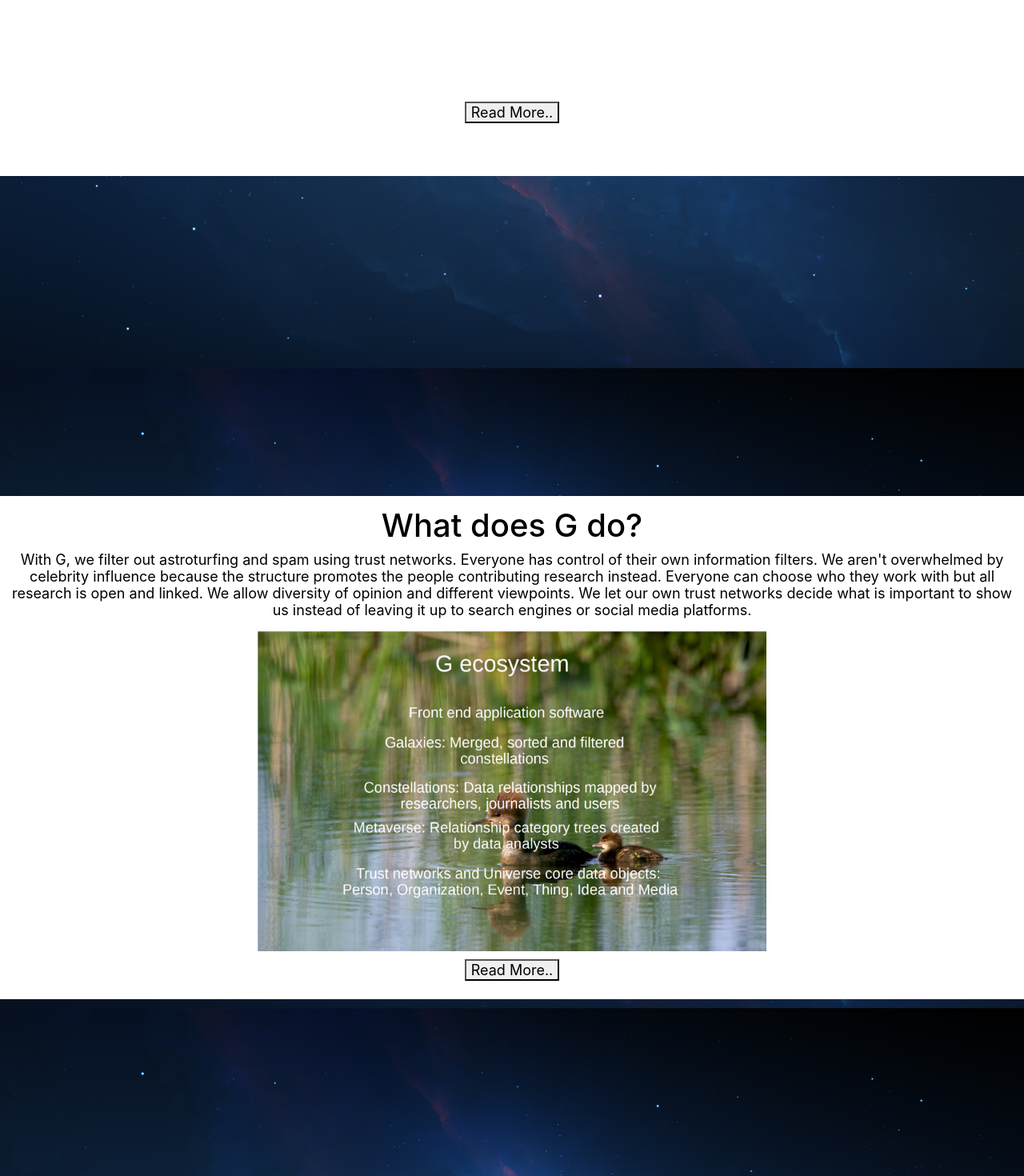
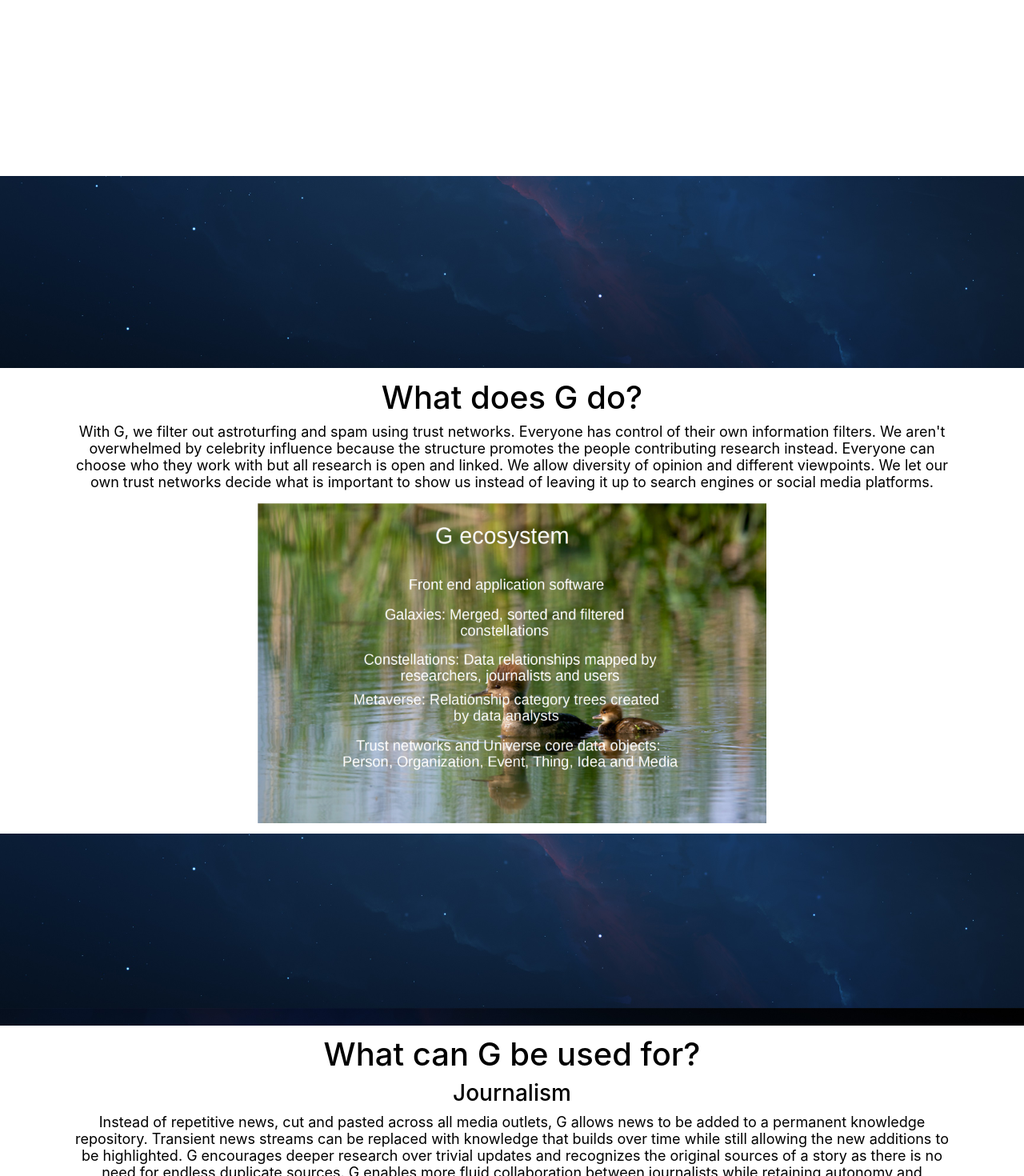
Before and after one commit to OssielRomero/getgee-website, a React (Create React App) app: page / in a window 1280 px wide. Shown: the part 1140-2610 px from the top of the page at 80% size. Built offline with nearby package versions, Linux system fonts and the light colour scheme; grey boxes are pictures that could not be loaded.

Commit message:
minor edit
container added at ./app.css ./components

```diff
--- a/src/App.css
+++ b/src/App.css
@@ -8,7 +8,7 @@
 
 .parallax {
   padding: 2%;
-  min-height: 50vh;
+  min-height: 30vh;
   display: flex;
   flex-direction: column;
   align-items: center;
@@ -18,6 +18,10 @@
   line-height: normal;
 }
 
+.container {
+  margin-left:3%;
+  margin-right:3%;
+}
 
 .App-navbar {
   padding: 2%;
@@ -92,6 +96,7 @@
   padding: 1%;
   background: #FFFF;
   min-height: 70vh;
+   margin-bottom: -5vh;
   display: flex;
   flex-direction: column;
   align-items: center;
@@ -105,13 +110,14 @@
 
 .App-footer p{
   background: #FFFF;
+   margin-bottom: -5vh;
   text-align: center;
   line-height: 16px;
   font-size: 15px;
   font-weight: 300;
   letter-spacing: .3px;
   color: black;
-  padding: 1%;
+
 }
 
 
--- a/src/components/contact.js
+++ b/src/components/contact.js
@@ -7,7 +7,7 @@ class Footer extends Component {
 
         <div className="App-contact">
 
-        <h2>Contact Us</h2>
+        <h1>Contact Us</h1>
 
          <form
           name="contact"
--- a/src/components/whatcan.js
+++ b/src/components/whatcan.js
@@ -6,6 +6,7 @@ class Whatcan extends Component {
     return (
 
         <div className="App-whatcan">
+          <div className="container">
 
           <h1>
           What can G be used for?
@@ -64,14 +65,8 @@ Instead of a closed circle of academia in which paper citations can be reflectio
 
 
 
-          <button
-            className="button"
-            href="https://reactjs.org"
-            target="_blank"
-            rel="noopener noreferrer"
-          >
-            Read More..
-          </button>
+
+          </div>
         </div>
 
     );
--- a/src/components/whatdoes.js
+++ b/src/components/whatdoes.js
@@ -7,6 +7,7 @@ class Whatdoes extends Component {
     return (
 
         <div className="App-whatdoes">
+          <div className="container">
 
           <h1>
           What does G do?
@@ -21,14 +22,8 @@ class Whatdoes extends Component {
           <img src={image1} className="App-image" alt="logo" />
 
 
-          <button
-            className="button"
-            href="https://reactjs.org"
-            target="_blank"
-            rel="noopener noreferrer"
-          >
-            Read More..
-          </button>
+
+          </div>
         </div>
 
     );
--- a/src/components/whatis.js
+++ b/src/components/whatis.js
@@ -7,6 +7,7 @@ class Whatis extends Component {
 
         <div className="App-whatis">
 
+          <div className="container">
           <h1>
           What is G?
           </h1>
@@ -24,14 +25,8 @@ class Whatis extends Component {
            </iframe>
 
 
-          <button
-            className="button"
-            href="https://reactjs.org"
-            target="_blank"
-            rel="noopener noreferrer"
-          >
-            Read More..
-          </button>
+
+          </div>
         </div>
 
     );
```
